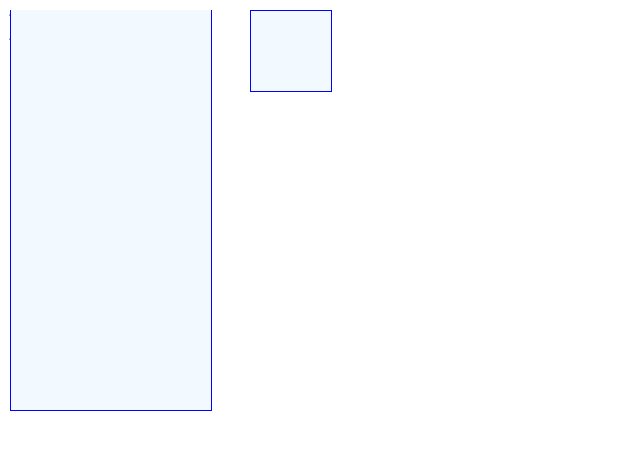
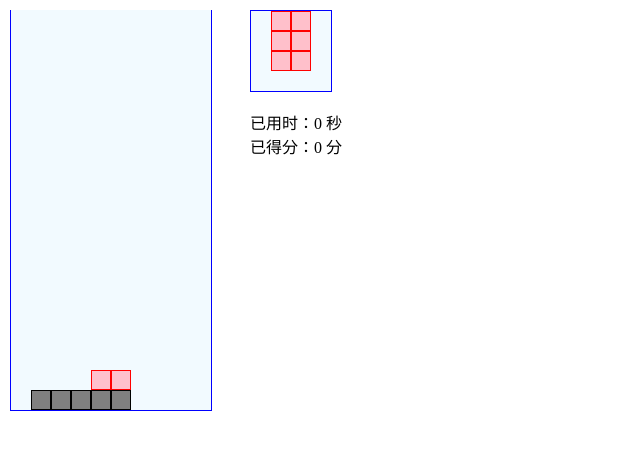
Before and after one commit to fox28/tetris, a plain HTML site: page index.html in a window 1280 px wide. Shown: the whole page, without its empty margins (0-640 px from the left). Drawn offline with Linux system fonts and the light colour scheme.

Commit message:
demo01：创建俄罗斯方块的基本框架和静态页面，游戏矩阵和DOM(div元素）的二维数组为Model层，HTML和css为View层，
bug：群组选择器中，.current没写"."

```diff
--- a/css/style.css
+++ b/css/style.css
@@ -26,7 +26,7 @@
     top: 110px;
 }
 
-.none, .done, current {
+.none, .done, .current {
     width: 20px;
     height: 20px;
     position: absolute;
--- a/index.html
+++ b/index.html
@@ -20,15 +20,16 @@
 <body>
     <div class="game" id="game"></div>
     <div class="next" id="next"></div>
-    <div id="info">
+    <div class="info">
         <div>已用时：<span>0</span> 秒</div>
         <div>已得分：<span>0</span> 分</div>
     </div>
-    <script type="text/javascript" src="js/square.js.js"></script>
-    <script type="text/javascript" src="js/squareFactory.js"></script>
-    <script type="text/javascript" src="js/game.js"></script>
-    <script type="text/javascript" src="js/local.js"></script>
-    <script type="text/javascript" src="js/remote.js"></script>
+    <!--<script type="text/javascript" src="js/square.js"></script>-->
+    <!--<script type="text/javascript" src="js/squareFactory.js"></script>-->
+    <!--<script type="text/javascript" src="js/game.js"></script>-->
+    <!--<script type="text/javascript" src="js/local.js"></script>-->
+    <!--<script type="text/javascript" src="js/remote.js"></script>-->
     <script type="text/javascript" src="js/script.js"></script>
+
 </body>
 </html>
--- a/js/script.js
+++ b/js/script.js
@@ -0,0 +1,104 @@
+
+
+// 游戏矩阵 —— 相当于MVC中的M
+var gameData = [
+    [0, 0, 0, 0, 0, 0, 0, 0, 0, 0],
+    [0, 0, 0, 0, 0, 0, 0, 0, 0, 0],
+    [0, 0, 0, 0, 0, 0, 0, 0, 0, 0],
+    [0, 0, 0, 0, 0, 0, 0, 0, 0, 0],
+    [0, 0, 0, 0, 0, 0, 0, 0, 0, 0],
+    [0, 0, 0, 0, 0, 0, 0, 0, 0, 0],
+    [0, 0, 0, 0, 0, 0, 0, 0, 0, 0],
+    [0, 0, 0, 0, 0, 0, 0, 0, 0, 0],
+    [0, 0, 0, 0, 0, 0, 0, 0, 0, 0],
+    [0, 0, 0, 0, 0, 0, 0, 0, 0, 0],
+    [0, 0, 0, 0, 0, 0, 0, 0, 0, 0],
+    [0, 0, 0, 0, 0, 0, 0, 0, 0, 0],
+    [0, 0, 0, 0, 0, 0, 0, 0, 0, 0],
+    [0, 0, 0, 0, 0, 0, 0, 0, 0, 0],
+    [0, 0, 0, 0, 0, 0, 0, 0, 0, 0],
+    [0, 0, 0, 0, 0, 0, 0, 0, 0, 0],
+    [0, 0, 0, 0, 0, 0, 0, 0, 0, 0],
+    [0, 0, 0, 0, 0, 0, 0, 0, 0, 0],
+    [0, 0, 0, 0, 2, 2, 0, 0, 0, 0],
+    [0, 1, 1, 1, 1, 1, 0, 0, 0, 0]
+];
+
+var nextData = [
+    [0, 2, 2, 0],
+    [0, 2, 2, 0],
+    [0, 2, 2, 0],
+    [0, 0, 0, 0]
+];
+
+// DOM(div标签)的二维数组
+var gameDivArr = [];
+var nextDivArr = [];
+
+
+
+
+// 初始化 DOM的二维数组
+var initGameDiv = function () {
+    for(var i=0; i<gameData.length; i++) {
+        var div = [];
+        for(var j=0; j<gameData[i].length; j++) {
+            var newNode = document.createElement('div');
+            newNode.className = 'none';
+            newNode.style.top = i*20 + 'px';
+            newNode.style.left = j*20 + 'px';
+            document.getElementById('game').appendChild(newNode);
+            div.push(newNode);
+        }
+        gameDivArr.push(div);
+    }
+}
+
+
+var initNextDiv = function () {
+    for(var i=0; i<nextData.length; i++) {
+        var div = [];
+        for(var j=0; j<nextData[i].length; j++) {
+            var newNode = document.createElement('div');
+            newNode.className = 'none';
+            newNode.style.top = i*20 + 'px';
+            newNode.style.left = j*20 + 'px';
+            document.getElementById('next').appendChild(newNode);
+            div.push(newNode);
+        }
+        nextDivArr.push(div);
+    }
+}
+
+// 刷新数据，通过游戏矩阵改变DOM二维数据的元素的className
+var refreshDiv = function (data, divArr) {
+    for(var i=0; i<data.length; i++) {
+        for(var j=0; j<data[i].length; j++) {
+            if(data[i][j] == 0) {
+                divArr[i][j].className = 'none';
+            }else if(data[i][j] == 1){
+                divArr[i][j].className = 'done';
+            }else if(data[i][j] == 2){
+                divArr[i][j].className = 'current';
+            }
+        }
+    }
+}
+
+// 设置数据
+var setData = function () {
+    for(var i=0; i<current.data.length; i++) {
+        for(var j=0; j<current.data[i].length; j++) {
+            gameData[current.origin.x+i][current.origin.y+j] = current.data[i][j];
+        }
+    }
+}
+
+// 初始化div的二维数组
+initGameDiv();
+initNextDiv();
+
+
+// 刷新数据
+refreshDiv(nextData, nextDivArr);
+refreshDiv(gameData, gameDivArr);
```
